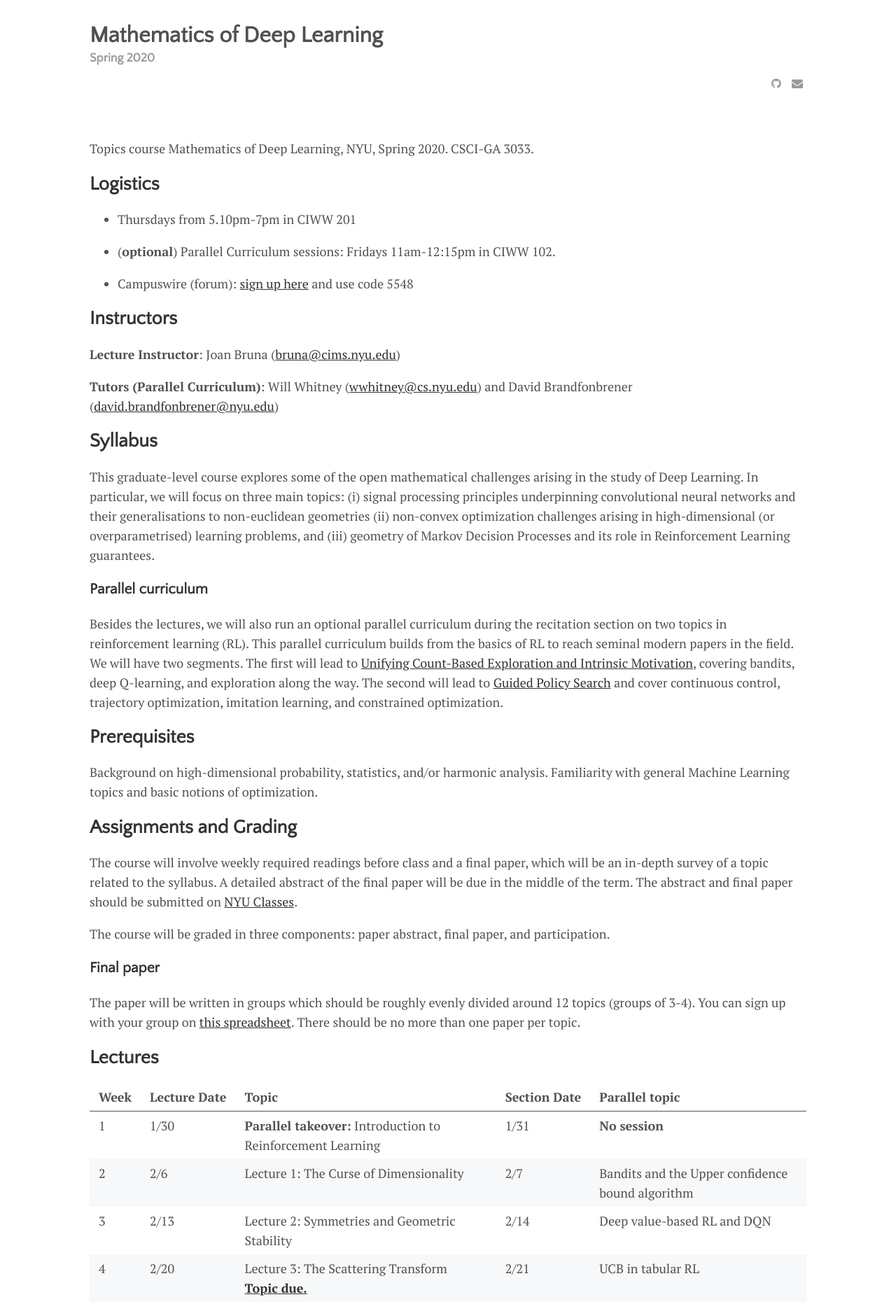
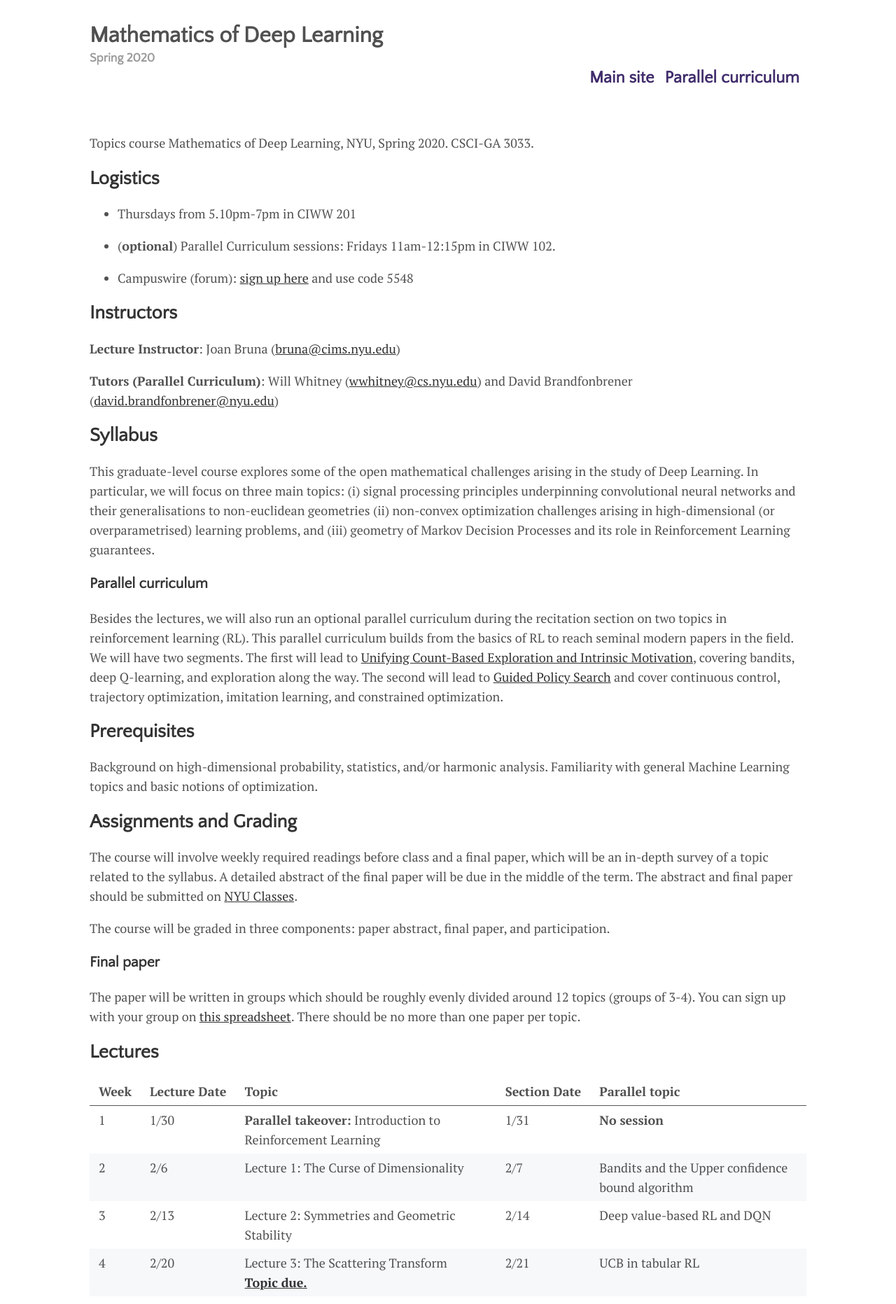
Before and after one commit to willwhitney/mathsdl-spring20, a Jekyll site: the page built from index.md, in a window 1280 px wide. Shown: the top 1863 px of the page at 70% size. Built offline with Jekyll 4.4.1, drawn with Linux system fonts in a browser that asks for light colours; nearby versions of some CDN libraries.

Commit message:
add page for parallel

```diff
--- a/_data/settings.yml
+++ b/_data/settings.yml
@@ -13,9 +13,8 @@ disqus:
 # google-ID: 'UA-104146434-1'
 
 menu:
-# - {name: 'About', url: 'about.html'}
-# - {name: 'Writing', url: 'writing.html'}
-# - {name: 'Contact', url: 'contact.html'}
+  - {name: 'Main site', url: 'index.html'}
+  - {name: 'Parallel curriculum', url: 'parallel.html'}
 
 social:
 - {icon: 'github', link: 'https://github.com/willwhitney/mathsdl-spring20'}
--- a/_includes/menu.html
+++ b/_includes/menu.html
@@ -1,12 +1,12 @@
 <div class="menu">
   <nav class="menu-content">
     {% for item in site.data.settings.menu %}
-      <a href="/menu/{{ item.url }}">{{ item.name }}</a>
+      <a href="/{{ item.url }}">{{ item.name }}</a>
     {% endfor %}
   </nav>
-  <nav class="social-icons">
+  <!-- <nav class="social-icons">
     {% for item in site.data.settings.social %}
       <a href="{{ item.link }}" target="_blank"><i class="fa fa-{{ item.icon }}" aria-hidden="true"></i></a>
     {% endfor %}
-  </nav>
+  </nav> -->
 </div>
--- a/assets/css/main.css
+++ b/assets/css/main.css
@@ -215,18 +215,22 @@ blockquote p {
 */
 
 .menu {
-  padding-top: 0.5rem;
+  padding-top: 0rem;
   display: block;
 }
 
 .menu-content {
-  float: left;
+  float: right;
 }
 
 .menu-content a {
-  color: #999;
-  font-size: 1rem;
+  color: rgb(64, 44, 107);
+  font-size: 1.5rem;
   padding-right: 10px;
+}
+
+.menu-content a:hover{
+  color: rgb(112, 75, 192);
 }
 
 .social-icons {
```
Also changed, not shown: menu/writing.md (deleted, +0 -24 lines), Gemfile.lock.
